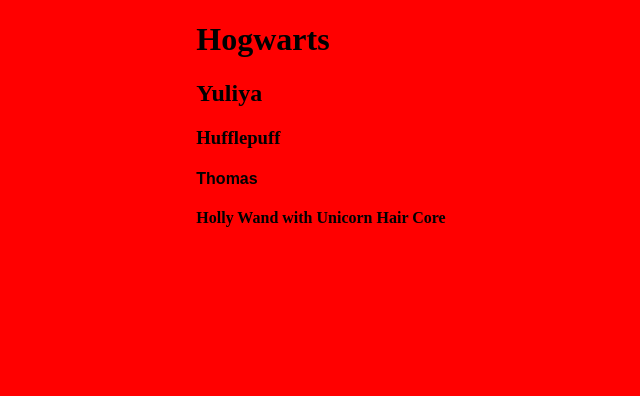
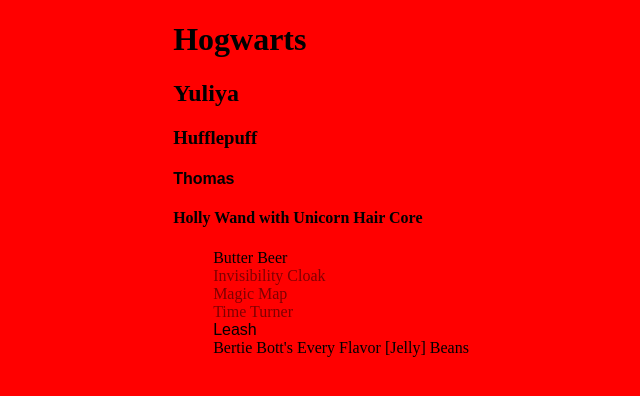
Before and after one commit to uliaarkadz/hogwarts, a plain HTML site: page index.html in a window 1280 px wide. Shown: the whole page, without its empty margins (319-959 px from the left). Drawn offline with nearby package versions, Linux system fonts and the light colour scheme.

Commit message:
Commit 3 - I added list elements. That code didn't seem very dry. I wonder if there is something I could do about it in the Hungry for More section

```diff
--- a/app.js
+++ b/app.js
@@ -28,4 +28,12 @@ $(() => {
   $h4Wand.text("Holly Wand with Unicorn Hair Core");
   $container.append($h4Wand);
   console.log($h4Wand);
+
+  //add the following into an unordered list (with the attribute of storage and a value of trunk):
+  const $ul = $("<ul>");
+  $ul.attr("storage", "trunk");
+  $container.append($ul);
+  $ul.append(
+    "<li>Butter Beer</li><li class='secret'>Invisibility Cloak</li><li class='secret'>Magic Map</li><li class='secret'>Time Turner</li><li class='cat'>Leash</li><li>Bertie Bott's Every Flavor [Jelly] Beans</li>"
+  );
 });
--- a/main.css
+++ b/main.css
@@ -8,3 +8,10 @@ body {
 .cat {
   font-family: fantasy;
 }
+.secret {
+  opacity: 0.5;
+}
+
+ul {
+  list-style-type: none;
+}
```
